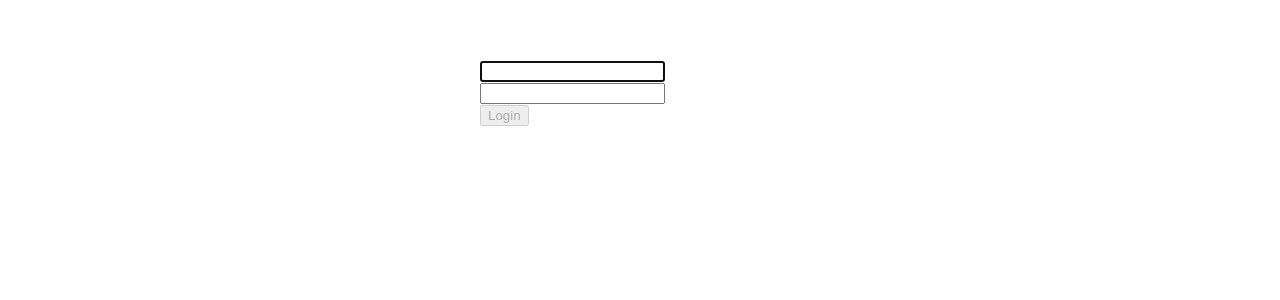
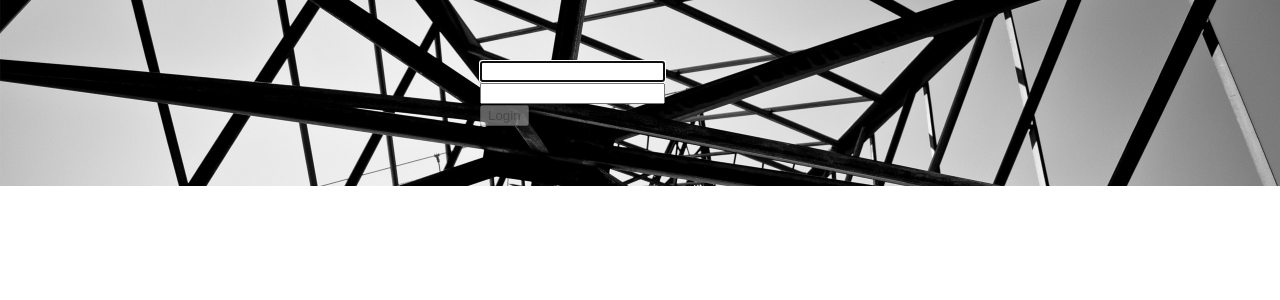
Before and after one commit to LuisPinto17/nodejs-heroku-react, a React (Create React App) app in the folder client/: page / in a window 1280 px wide. Shown: the top 300 px of the page. Built offline with nearby package versions, Linux system fonts and the light colour scheme.

Commit message:
Added background image

```diff
--- a/client/src/stylesheets/Login.css
+++ b/client/src/stylesheets/Login.css
@@ -1,6 +1,8 @@
 @media all and (min-width: 480px) {
   .Login {
     padding: 60px 0;
+    background: url("../img/ws_Electricity_Pole_Perspective_2560x1600.jpg") no-repeat center top;
+    background-size: cover;
   }
 
   .Login form {
```
